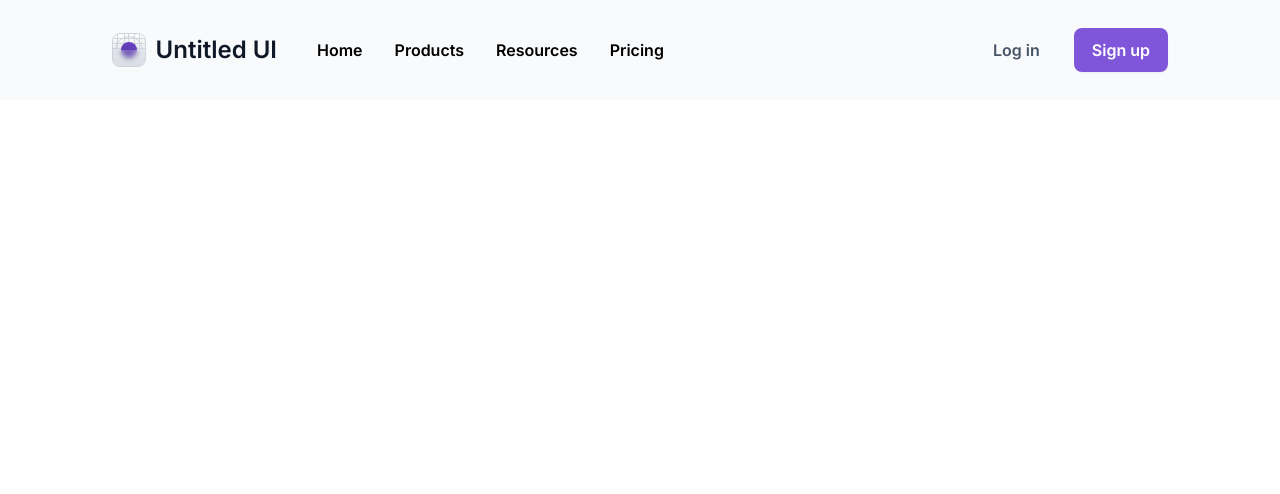
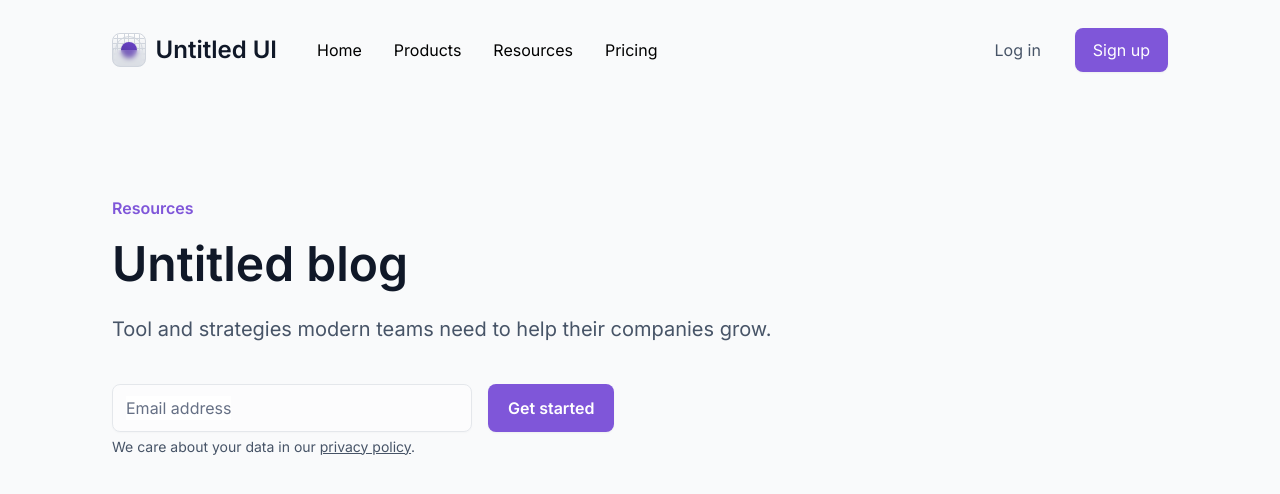
Before and after one commit to DaNaRim/ekreative-frontend-task4, a React (Create React App) app: page / in a window 1280 px wide. Shown: the top 494 px of the page. Built offline with nearby package versions, Linux system fonts and the light colour scheme.

Commit message:
ADD Resources sections and some improvements

```diff
--- a/src/app/App.scss
+++ b/src/app/App.scss
@@ -1,4 +1,4 @@
-@import url("https://fonts.googleapis.com/css2?family=Inter:wght@600&display=swap");
+@import url("https://fonts.googleapis.com/css2?family=Inter:wght@400;600&display=swap");
 
 * {
   font-family: "Inter", sans-serif;
--- a/src/assets/styles/color-palette.scss
+++ b/src/assets/styles/color-palette.scss
@@ -2,4 +2,5 @@ $primary600: #7f56d9;
 
 $grey900: #101828;
 $grey600: #475467;
+$grey500: #667085;
 $grey50: #f9fafb;
--- a/src/assets/styles/style-constants.scss
+++ b/src/assets/styles/style-constants.scss
@@ -1 +1 @@
-$paddingX: 7em;
+$sectionPaddingX: 7em;
--- a/src/common/components/base/Header/Header.jsx
+++ b/src/common/components/base/Header/Header.jsx
@@ -1,3 +1,4 @@
+import Button from "../../form/Button/Button";
 import Logo from "../Logo/Logo";
 import Nav from "../Nav/Nav";
 import styles from "./Header.module.scss";
@@ -23,7 +24,7 @@ const Header = () => {
       </div>
       <div className={styles.auth}>
         <button className={styles.logIn} onClick={onLogIn}>Log in</button>
-        <button className={styles.signUp} onClick={onSignUp}>Sign up</button>
+        <Button onClick={onSignUp}>Sign up</Button>
       </div>
     </header>
   );
--- a/src/common/components/base/Header/Header.module.scss
+++ b/src/common/components/base/Header/Header.module.scss
@@ -7,7 +7,7 @@ $logoSize: 2em;
   display: flex;
   align-items: center;
   justify-content: space-between;
-  padding: 1.75em $paddingX;
+  padding: 1.75em $sectionPaddingX;
   background-color: $grey50;
 
   .leftSide {
@@ -59,14 +59,9 @@ $logoSize: 2em;
       border-radius: 0.5em;
 
       &.logIn {
+        white-space: nowrap;
         color: $grey600;
         background-color: transparent;
-      }
-
-      &.signUp {
-        color: white;
-        background-color: $primary600;
-        box-shadow: 0 1px 2px rgba(16, 24, 40, 0.05);
       }
     }
   }
--- /dev/null
+++ b/src/common/components/form/Button/Button.jsx
@@ -0,0 +1,16 @@
+import styles from "./Button.module.scss";
+
+const Button = (props) => {
+  const className = `${styles.button} ${props.className || ""}`;
+
+  const args = {...props};
+  delete args.className;
+
+  return (
+    <button className={className} {...args}>
+      {props.children}
+    </button>
+  );
+};
+
+export default Button;
--- /dev/null
+++ b/src/common/components/form/Button/Button.module.scss
@@ -0,0 +1,13 @@
+@import "src/assets/styles/color-palette";
+
+.button {
+  height: 3em;
+  padding: 0.625em 1.125em;
+  cursor: pointer;
+  white-space: nowrap;
+  color: white;
+  border: none;
+  border-radius: 0.5em;
+  background-color: $primary600;
+  box-shadow: 0 1px 2px rgba(16, 24, 40, 0.05);
+}
--- /dev/null
+++ b/src/common/components/form/Input/Input.jsx
@@ -0,0 +1,15 @@
+import styles from "./Input.module.scss";
+
+const Input = ({type, placeholder, value, setValue}) => {
+
+  const id = `inp-${type}-${Math.random()}`;
+
+  return (
+    <p className={styles.inputWrapper}>
+      <input type={type} id={id} placeholder=" " value={value} onChange={e => setValue(e.target.value)}/>
+      <label htmlFor={id}>{placeholder}</label>
+    </p>
+  );
+};
+
+export default Input;
--- /dev/null
+++ b/src/common/components/form/Input/Input.module.scss
@@ -0,0 +1,47 @@
+@import "src/assets/styles/color-palette";
+
+$inputBackground: white;
+$inputPaddingX: 0.875em;
+
+p.inputWrapper {
+  position: relative;
+
+  input {
+    box-sizing: border-box;
+    width: 22.5em;
+    height: 3em;
+    padding: 0.75em $inputPaddingX;
+    opacity: 0.5;
+    color: $grey500;
+    border: 1px solid #d0d5dd;
+    border-radius: 0.5em;
+    background-color: $inputBackground;
+    box-shadow: 0 1px 2px rgba(16, 24, 40, 0.05);
+
+    &:focus {
+      outline: none;
+    }
+
+    &:is(:focus, :not(:placeholder-shown)) + label {
+      font-size: 0.8rem;
+      top: 0.5px; /*half of input border */
+      padding: 0 0.2em;
+      opacity: 1;
+    }
+  }
+
+  label {
+    font-size: 16px;
+    font-weight: 400;
+    line-height: 24px;
+    position: absolute;
+    z-index: 0;
+    top: 50%;
+    left: $inputPaddingX;
+    display: block;
+    transition: top 0.3s ease, font-size 0.3s ease, opacity 0.3s ease;
+    transform: translateY(-50%);
+    color: $grey500;
+    background-color: $inputBackground;
+  }
+}
--- /dev/null
+++ b/src/common/components/sections/Resources/Resources.jsx
@@ -0,0 +1,29 @@
+import {useState} from "react";
+import {Link} from "react-router-dom";
+import Button from "../../form/Button/Button";
+import Input from "../../form/Input/Input";
+import styles from "./Resources.module.scss";
+
+const Resources = () => {
+
+  const [email, setEmail] = useState("");
+
+  const onGetStarted = () => {
+    alert("Get started");
+  };
+
+  return (
+    <section className={styles.resources}>
+      <p className={styles.preHeading}>Resources</p>
+      <h1>Untitled blog</h1>
+      <p className={styles.desc}>Tool and strategies modern teams need to help their companies grow.</p>
+      <div className={styles.inputWrapper}>
+        <Input type="email" placeholder="Email address" value={email} setValue={setEmail}/>
+        <Button onClick={onGetStarted}>Get started</Button>
+      </div>
+      <p className={styles.policy}>We care about your data in our <Link to="/">privacy policy</Link>.</p>
+    </section>
+  );
+};
+
+export default Resources;
--- /dev/null
+++ b/src/common/components/sections/Resources/Resources.module.scss
@@ -0,0 +1,57 @@
+@import "src/assets/styles/color-palette";
+@import "src/assets/styles/style-constants";
+
+.resources {
+  padding: 6em $sectionPaddingX;
+  color: $grey600;
+  background-color: $grey50;
+
+  .preHeading {
+    font-size: 1rem;
+    font-weight: 600;
+    line-height: 1.5rem;
+    color: $primary600;
+  }
+
+  h1 {
+    font-size: 3rem;
+    font-weight: 600;
+    line-height: 3.75rem;
+    margin-top: 0.3em;
+    color: $grey900;
+  }
+
+  .desc {
+    font-size: 1.25rem;
+    font-weight: 400;
+    line-height: 1.875rem;
+    margin-top: 1em;
+  }
+
+  .inputWrapper {
+    display: flex;
+    align-items: center;
+    height: 3em;
+    margin-top: 2.5em;
+    gap: 1em;
+
+    button {
+      font-size: 1rem;
+      font-weight: 600;
+      line-height: 24px;
+      height: 100%;
+      padding: 0.75em 1.25em;
+    }
+  }
+
+  .policy {
+    font-size: 0.875rem;
+    font-weight: 400;
+    line-height: 1.25em;
+    margin-top: 0.375em;
+
+    a {
+      text-decoration: underline;
+    }
+  }
+}
--- a/src/common/pages/HomePage/HomePage.jsx
+++ b/src/common/pages/HomePage/HomePage.jsx
@@ -1,7 +1,9 @@
+import Resources from "../../components/sections/Resources/Resources";
+
 const HomePage = () => {
   return (
     <main>
-
+      <Resources/>
     </main>
   );
 };
```
